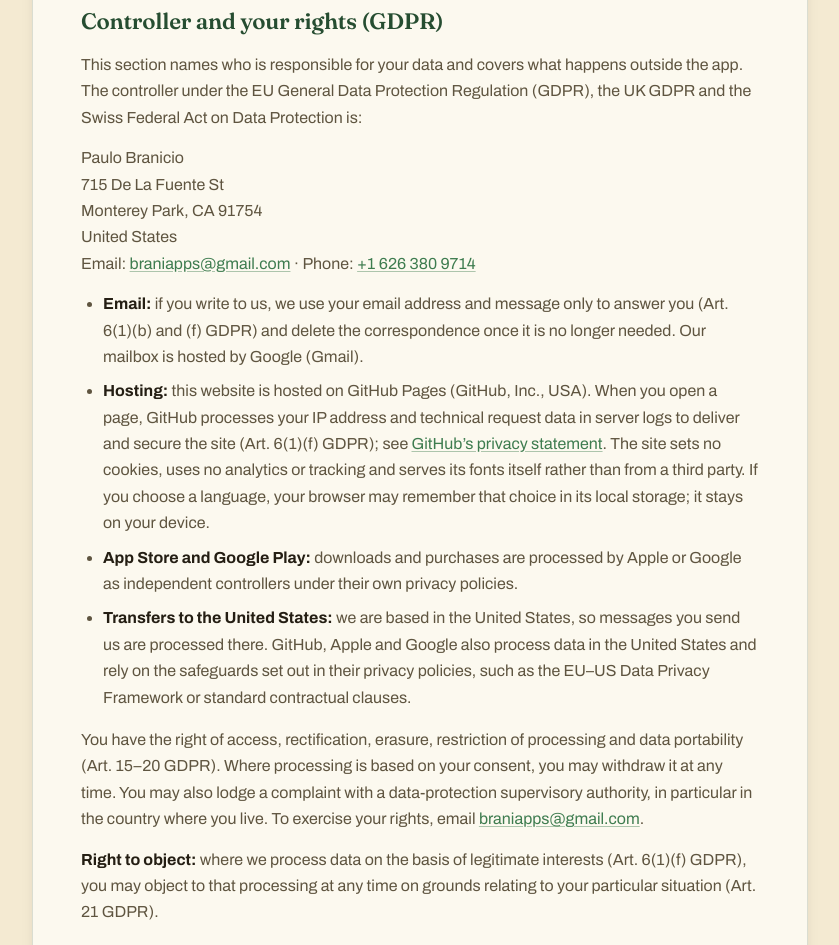
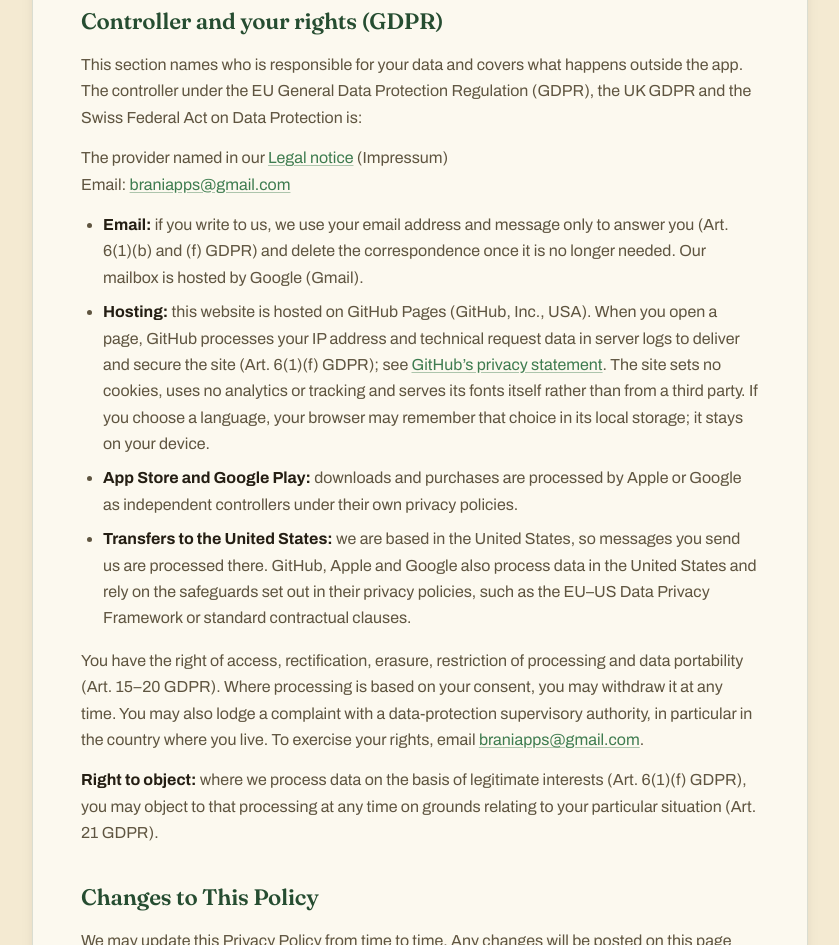
Before and after one commit to branicio/bredday-support, a plain HTML site: page privacy.html in a window 1280 px wide. Shown: the part 2830-3775 px from the top of the page, without its empty margins (220-1059 px from the left). Drawn offline with Linux system fonts and the light colour scheme.

Commit message:
privacy: the controller is named by reference to the Legal notice
Paulo (2026-11-09): his name and address appear only in the Impressum, as
German law requires; every other page gives the email only. The data
controller block in all six languages now points to the Legal notice
(Impressum) and keeps braniapps@gmail.com.

Co-Authored-By: Claude Opus 5.5 <noreply@anthropic.com>
Claude-Session: https://claude.ai/code/session_01Wqrm9cWbf1NQscVezz4zJ2

```diff
--- a/privacy.html
+++ b/privacy.html
@@ -214,7 +214,7 @@
 
         <h2 id="controller">Controller and your rights (GDPR)</h2>
         <p>This section names who is responsible for your data and covers what happens outside the app. The controller under the EU General Data Protection Regulation (GDPR), the UK GDPR and the Swiss Federal Act on Data Protection is:</p>
-        <p>Paulo Branicio<br>715 De La Fuente St<br>Monterey Park, CA 91754<br>United States<br>Email: <a href="mailto:braniapps@gmail.com">braniapps@gmail.com</a> · Phone: <a href="tel:+16263809714">+1 626 380 9714</a></p>
+        <p>The provider named in our <a href="impressum.html">Legal notice</a> (Impressum)<br>Email: <a href="mailto:braniapps@gmail.com">braniapps@gmail.com</a></p>
         <ul>
         <li><strong>Email:</strong> if you write to us, we use your email address and message only to answer you (Art. 6(1)(b) and (f) GDPR) and delete the correspondence once it is no longer needed. Our mailbox is hosted by Google (Gmail).</li>
         <li><strong>Hosting:</strong> this website is hosted on GitHub Pages (GitHub, Inc., USA). When you open a page, GitHub processes your IP address and technical request data in server logs to deliver and secure the site (Art. 6(1)(f) GDPR); see <a href="https://docs.github.com/en/site-policy/privacy-policies/github-general-privacy-statement">GitHub’s privacy statement</a>. The site sets no cookies, uses no analytics or tracking and serves its fonts itself rather than from a third party. If you choose a language, your browser may remember that choice in its local storage; it stays on your device.</li>
@@ -337,7 +337,7 @@
 
         <h2 id="controlador">Responsável pelo tratamento e seus direitos (RGPD)</h2>
         <p>Esta seção informa quem é responsável pelos seus dados e descreve o que acontece fora do app. O responsável pelo tratamento, nos termos do Regulamento Geral sobre a Proteção de Dados da União Europeia (RGPD), do UK GDPR e da lei suíça de proteção de dados, é:</p>
-        <p>Paulo Branicio<br>715 De La Fuente St<br>Monterey Park, CA 91754<br>Estados Unidos<br>E-mail: <a href="mailto:braniapps@gmail.com">braniapps@gmail.com</a> · Telefone: <a href="tel:+16263809714">+1 626 380 9714</a></p>
+        <p>O provedor identificado no nosso <a href="impressum.html">Aviso legal</a> (Impressum)<br>E-mail: <a href="mailto:braniapps@gmail.com">braniapps@gmail.com</a></p>
         <ul>
         <li><strong>E-mail:</strong> se você nos escrever, usamos seu endereço de e-mail e sua mensagem apenas para responder (art. 6(1)(b) e (f) do RGPD) e apagamos a correspondência quando ela não for mais necessária. Nossa caixa de e-mail é hospedada pelo Google (Gmail).</li>
         <li><strong>Hospedagem:</strong> este site é hospedado no GitHub Pages (GitHub, Inc., EUA). Quando você abre uma página, o GitHub processa seu endereço IP e dados técnicos da requisição em registros do servidor para entregar e proteger o site (art. 6(1)(f) do RGPD); veja a <a href="https://docs.github.com/en/site-policy/privacy-policies/github-general-privacy-statement">declaração de privacidade do GitHub</a>. O site não usa cookies nem ferramentas de análise ou rastreamento e serve as próprias fontes, sem recorrer a terceiros. Se você escolher um idioma, o navegador pode guardar essa escolha no armazenamento local (local storage); ela fica no seu dispositivo.</li>
@@ -460,7 +460,7 @@
 
         <h2 id="responsable">Responsable del tratamiento y tus derechos (RGPD)</h2>
         <p>Esta sección indica quién es responsable de tus datos y describe lo que ocurre fuera de la app. El responsable del tratamiento conforme al Reglamento General de Protección de Datos de la UE (RGPD), el UK GDPR y la ley suiza de protección de datos es:</p>
-        <p>Paulo Branicio<br>715 De La Fuente St<br>Monterey Park, CA 91754<br>Estados Unidos<br>Correo electrónico: <a href="mailto:braniapps@gmail.com">braniapps@gmail.com</a> · Teléfono: <a href="tel:+16263809714">+1 626 380 9714</a></p>
+        <p>El proveedor identificado en nuestro <a href="impressum.html">Aviso legal</a> (Impressum)<br>Correo electrónico: <a href="mailto:braniapps@gmail.com">braniapps@gmail.com</a></p>
         <ul>
         <li><strong>Correo electrónico:</strong> si nos escribes, usamos tu dirección de correo y tu mensaje solo para responderte (art. 6.1.b) y f) del RGPD) y borramos la correspondencia cuando ya no sea necesaria. Nuestro buzón de correo está alojado en Google (Gmail).</li>
         <li><strong>Alojamiento:</strong> este sitio está alojado en GitHub Pages (GitHub, Inc., EE. UU.). Cuando abres una página, GitHub trata tu dirección IP y datos técnicos de la solicitud en registros del servidor para entregar y proteger el sitio (art. 6.1.f) del RGPD); consulta la <a href="https://docs.github.com/en/site-policy/privacy-policies/github-general-privacy-statement">declaración de privacidad de GitHub</a>. El sitio no usa cookies ni herramientas de análisis o seguimiento, y sirve sus propias fuentes en lugar de cargarlas desde terceros. Si eliges un idioma, el navegador puede recordar esa elección en su almacenamiento local (local storage), que permanece en tu dispositivo.</li>
@@ -583,7 +583,7 @@
 
         <h2 id="responsable-du-traitement">Responsable du traitement et vos droits (RGPD)</h2>
         <p>Cette section indique qui est responsable de vos données et décrit ce qui se passe en dehors de l’app. Le responsable du traitement au sens du Règlement général sur la protection des données (RGPD), du UK GDPR et de la loi suisse sur la protection des données est :</p>
-        <p>Paulo Branicio<br>715 De La Fuente St<br>Monterey Park, CA 91754<br>États-Unis<br>E-mail : <a href="mailto:braniapps@gmail.com">braniapps@gmail.com</a> · Téléphone : <a href="tel:+16263809714">+1 626 380 9714</a></p>
+        <p>Le fournisseur identifié dans nos <a href="impressum.html">Mentions légales</a> (Impressum)<br>E-mail : <a href="mailto:braniapps@gmail.com">braniapps@gmail.com</a></p>
         <ul>
         <li><strong>E-mail :</strong> si vous nous écrivez, nous utilisons votre adresse e-mail et votre message uniquement pour vous répondre (art. 6, par. 1, points b) et f), du RGPD) et supprimons la correspondance lorsqu’elle n’est plus nécessaire. Notre messagerie est hébergée par Google (Gmail).</li>
         <li><strong>Hébergement :</strong> ce site est hébergé sur GitHub Pages (GitHub, Inc., États-Unis). Lorsque vous ouvrez une page, GitHub traite votre adresse IP et des données techniques de la requête dans des journaux serveur afin de fournir et de sécuriser le site (art. 6, par. 1, point f), du RGPD) ; voir la <a href="https://docs.github.com/en/site-policy/privacy-policies/github-general-privacy-statement">déclaration de confidentialité de GitHub</a>. Le site ne dépose aucun cookie, n’utilise aucun outil d’analyse ni de suivi et sert lui-même ses polices, sans passer par un tiers. Si vous choisissez une langue, votre navigateur peut mémoriser ce choix dans son stockage local (local storage) ; il reste sur votre appareil.</li>
@@ -706,7 +706,7 @@
 
         <h2 id="titolare">Titolare del trattamento e i tuoi diritti (GDPR)</h2>
         <p>Questa sezione indica chi è responsabile dei tuoi dati e descrive cosa avviene al di fuori dell’app. Il titolare del trattamento ai sensi del Regolamento generale sulla protezione dei dati (GDPR), del GDPR britannico (UK GDPR) e della legge svizzera sulla protezione dei dati è:</p>
-        <p>Paulo Branicio<br>715 De La Fuente St<br>Monterey Park, CA 91754<br>Stati Uniti<br>E-mail: <a href="mailto:braniapps@gmail.com">braniapps@gmail.com</a> · Telefono: <a href="tel:+16263809714">+1 626 380 9714</a></p>
+        <p>Il fornitore indicato nelle nostre <a href="impressum.html">Note legali</a> (Impressum)<br>E-mail: <a href="mailto:braniapps@gmail.com">braniapps@gmail.com</a></p>
         <ul>
         <li><strong>E-mail:</strong> se ci scrivi, usiamo il tuo indirizzo e-mail e il tuo messaggio solo per risponderti (art. 6, par. 1, lett. b) e f), GDPR) e cancelliamo la corrispondenza quando non è più necessaria. La nostra casella di posta è ospitata da Google (Gmail).</li>
         <li><strong>Hosting:</strong> questo sito è ospitato su GitHub Pages (GitHub, Inc., USA). Quando apri una pagina, GitHub tratta il tuo indirizzo IP e i dati tecnici della richiesta nei log del server per fornire e proteggere il sito (art. 6, par. 1, lett. f), GDPR); vedi l’<a href="https://docs.github.com/en/site-policy/privacy-policies/github-general-privacy-statement">informativa sulla privacy di GitHub</a>. Il sito non usa cookie né strumenti di analisi o tracciamento e fornisce da sé i propri font, senza ricorrere a terzi. Se scegli una lingua, il browser può memorizzare la scelta nel suo archivio locale (local storage), che resta sul tuo dispositivo.</li>
@@ -829,7 +829,7 @@
 
         <h2 id="verantwortlicher">Verantwortlicher und deine Rechte (DSGVO)</h2>
         <p>Dieser Abschnitt nennt, wer für deine Daten verantwortlich ist, und beschreibt, was außerhalb der App geschieht. Verantwortlicher im Sinne der Datenschutz-Grundverordnung (DSGVO), der UK GDPR und des Schweizer Datenschutzgesetzes ist:</p>
-        <p>Paulo Branicio<br>715 De La Fuente St<br>Monterey Park, CA 91754<br>USA<br>E-Mail: <a href="mailto:braniapps@gmail.com">braniapps@gmail.com</a> · Telefon: <a href="tel:+16263809714">+1 626 380 9714</a></p>
+        <p>Der im <a href="impressum.html">Impressum</a> genannte Anbieter<br>E-Mail: <a href="mailto:braniapps@gmail.com">braniapps@gmail.com</a></p>
         <ul>
         <li><strong>E-Mail:</strong> Wenn du uns schreibst, verwenden wir deine E-Mail-Adresse und deine Nachricht nur, um dir zu antworten (Art. 6 Abs. 1 lit. b und f DSGVO), und löschen die Korrespondenz, sobald sie nicht mehr benötigt wird. Unser Postfach wird von Google (Gmail) bereitgestellt.</li>
         <li><strong>Hosting:</strong> Diese Website wird bei GitHub Pages (GitHub, Inc., USA) gehostet. Beim Aufruf einer Seite verarbeitet GitHub deine IP-Adresse und technische Zugriffsdaten in Server-Logs, um die Seite auszuliefern und abzusichern (Art. 6 Abs. 1 lit. f DSGVO); siehe die <a href="https://docs.github.com/en/site-policy/privacy-policies/github-general-privacy-statement">Datenschutzerklärung von GitHub</a>. Die Website setzt keine Cookies, verwendet keine Analyse- oder Tracking-Dienste und liefert ihre Schriftarten selbst aus, nicht über einen Drittanbieter. Wenn du eine Sprache auswählst, kann dein Browser diese Wahl im lokalen Speicher (Local Storage) ablegen; sie bleibt auf deinem Gerät.</li>
```
